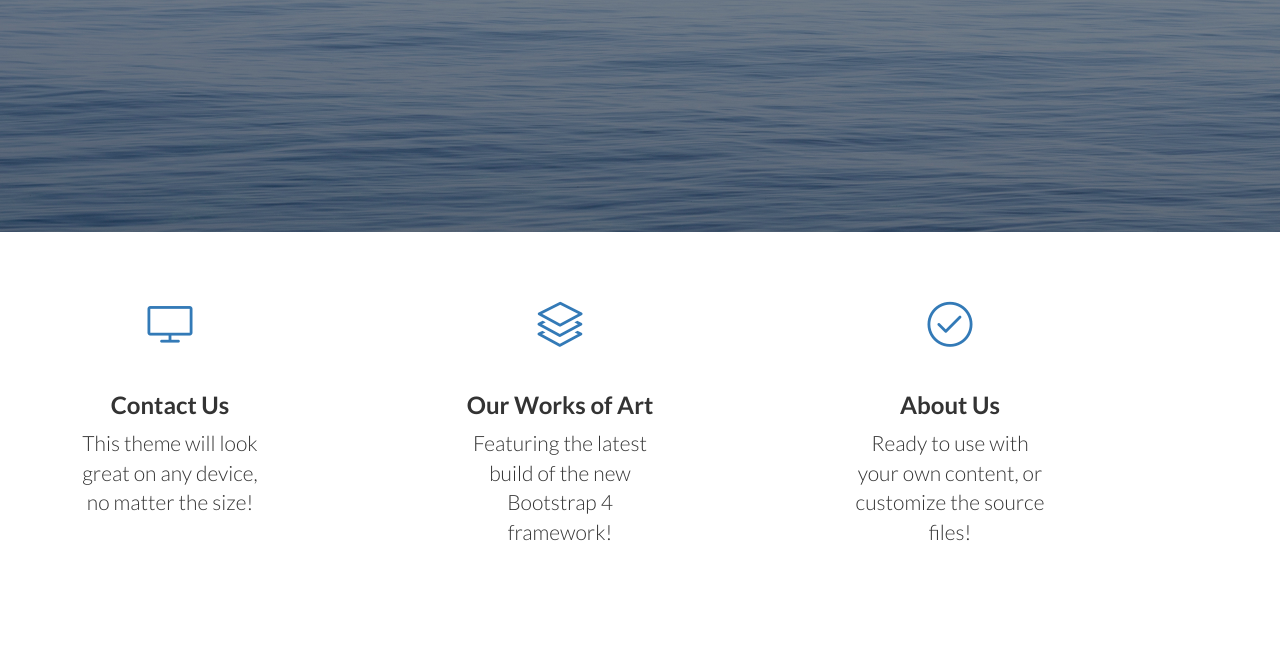
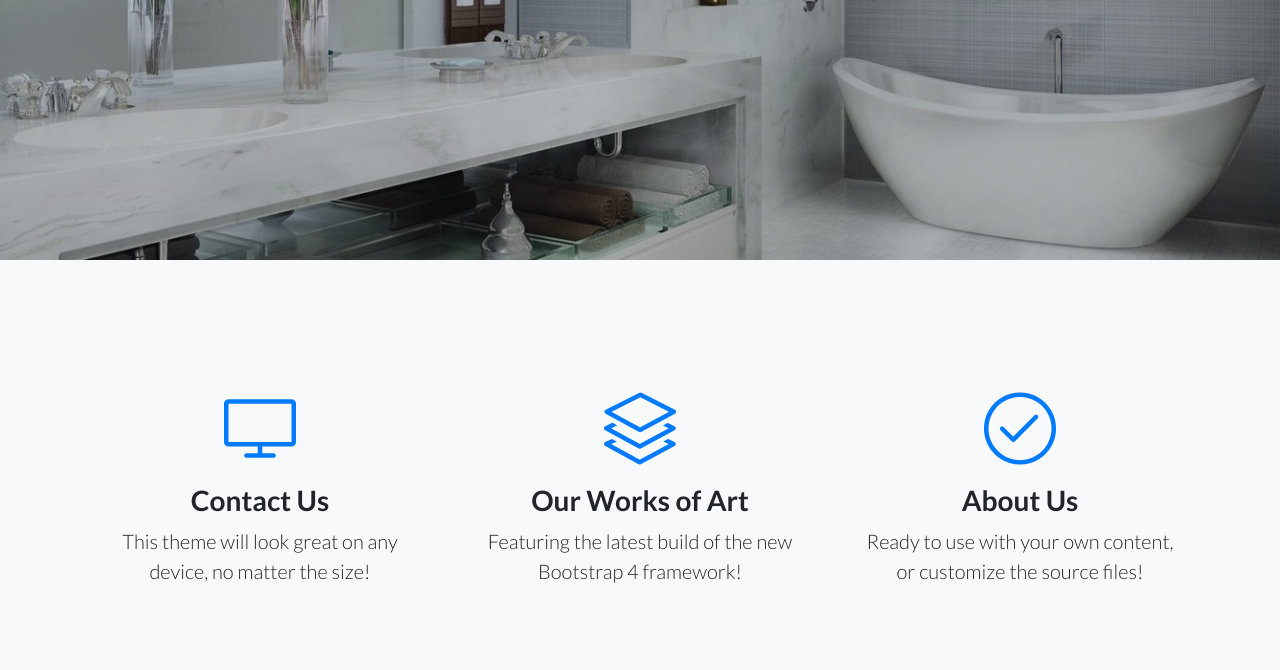
Before and after one commit to davidrotter/davidrotter.github.io, a website: page index.html in a window 1280 px wide. Shown: the part 425-1095 px from the top of the page. Drawn offline with nearby package versions, Linux system fonts and the light colour scheme; files that its build step writes are made by us from their sources; files whose address does not match are found by name; a web font is replaced by a local one.

Commit message:
replaced files from other folder

```diff
--- a/index.html
+++ b/index.html
@@ -11,18 +11,18 @@
     <title>Dave's European Tile - Main</title>
     <!-- InstanceEndEditable -->
         <script src="http://ajax.googleapis.com/ajax/libs/jquery/1.11.0/jquery.min.js"></script>
-        <link rel="stylesheet" href="../../DavesEuropeanTile_Site1/css/contact_form.css" />
-		<script src="../../DavesEuropeanTile_Site1/contact_form.js"></script>
+        <link rel="stylesheet" href="css/contact_form.css" />
+		<script src="contact_form.js"></script>
     <!-- Bootstrap core CSS -->
-    <link href="../../DavesEuropeanTile_Site1/vendor/bootstrap/css/bootstrap.min.css" rel="stylesheet">
+    <link href="vendor/bootstrap/css/bootstrap.min.css" rel="stylesheet">
 
     <!-- Custom fonts for this template -->
-    <link href="../../DavesEuropeanTile_Site1/vendor/font-awesome/css/font-awesome.min.css" rel="stylesheet" type="text/css">
-    <link href="../../DavesEuropeanTile_Site1/vendor/simple-line-icons/css/simple-line-icons.css" rel="stylesheet" type="text/css">
+    <link href="vendor/font-awesome/css/font-awesome.min.css" rel="stylesheet" type="text/css">
+    <link href="vendor/simple-line-icons/css/simple-line-icons.css" rel="stylesheet" type="text/css">
     <link href="https://fonts.googleapis.com/css?family=Lato:300,400,700,300italic,400italic,700italic" rel="stylesheet" type="text/css">
 
     <!-- Custom styles for this template -->
-    <link href="../../DavesEuropeanTile_Site1/css/landing-page.min.css" rel="stylesheet">
+    <link href="css/landing-page.min.css" rel="stylesheet">
 
 
 
@@ -136,7 +136,7 @@
         </div>
       </div>
     </footer>
-    <script src="../../DavesEuropeanTile_Site1/contact_form.js"></script>
+    <script src="contact_form.js"></script>
 </body>
 
 <!-- InstanceEnd --></html>
```
Also changed, not shown: Contact.html (+1 -1 lines), XLTile.html (+1 -1 lines), aboutUs.html (+1 -1 lines), gallery.html (+1 -1 lines), 1 other file.
